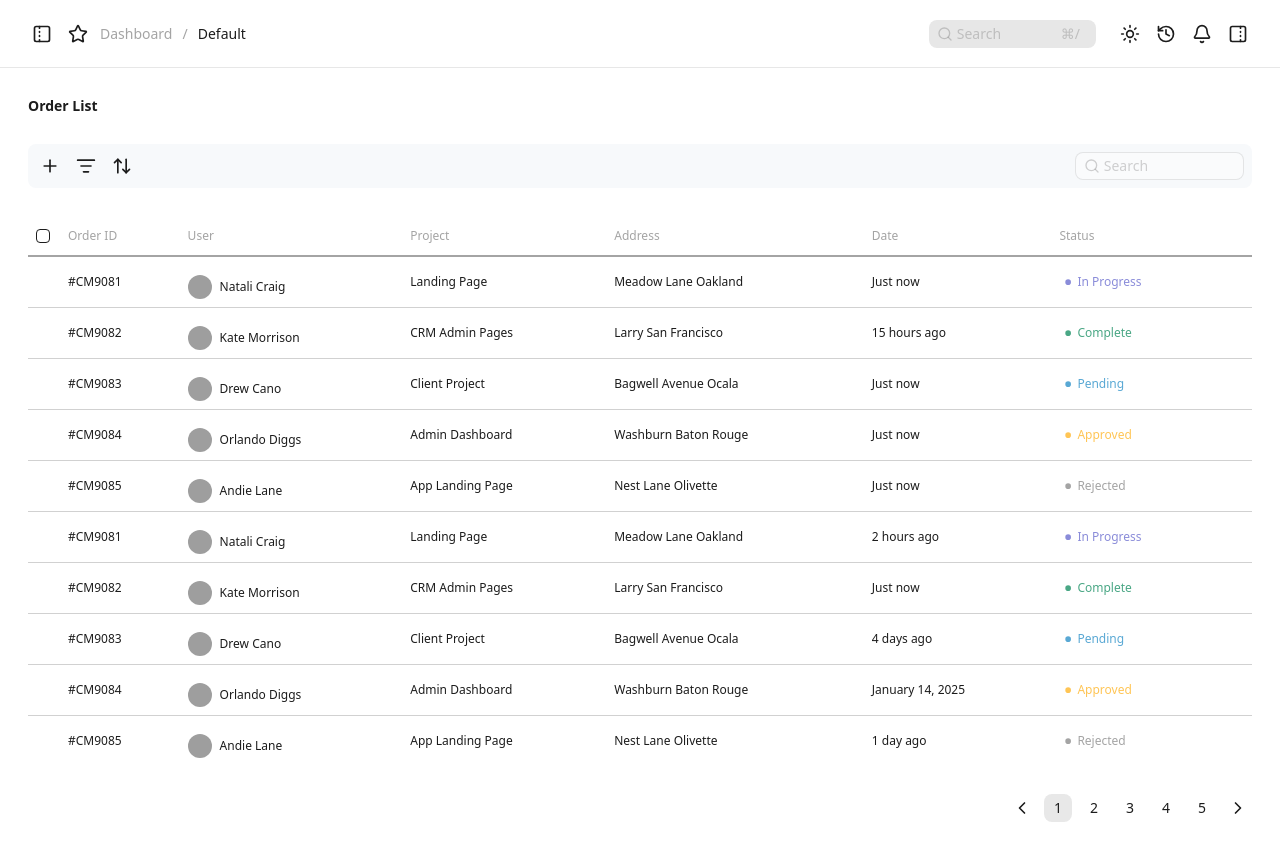
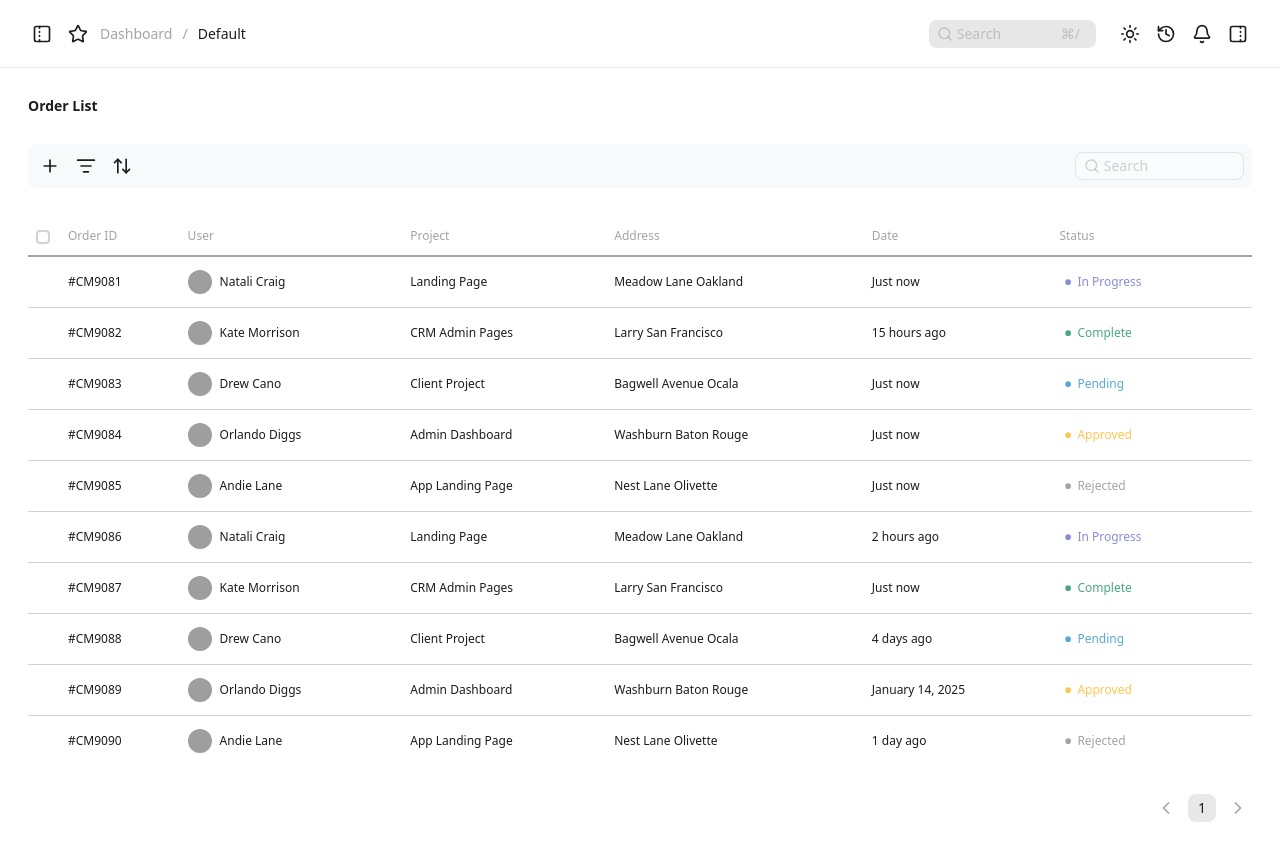
Before and after one commit to Autumn003/juspay-assignment, a React (Vite) app: page / in a window 1280 px wide. Built offline with nearby package versions, Linux system fonts and the light colour scheme; grey boxes are pictures that could not be loaded.

Commit message:
`Refactor Orders component and related files and added order slice`

```diff
--- a/src/components/content.tsx
+++ b/src/components/content.tsx
@@ -213,7 +213,142 @@ export const contacts = [
   },
 ];
 
-export const orderList = [
+// export const orderList = [
+//   {
+//     orderId: "#CM9081",
+//     userName: "Natali Craig",
+//     userImage: "Female15.png",
+//     projectName: "Landing Page",
+//     address: "Meadow Lane Oakland",
+//     date: new Date(),
+//     status: "IN_PROGRESS",
+//     status_text: "In Progress",
+//     status_color: "#8a8cd9",
+//   },
+//   {
+//     orderId: "#CM9082",
+//     userName: "Kate Morrison",
+//     userImage: "Female09.png",
+//     projectName: "CRM Admin Pages",
+//     address: "Larry San Francisco",
+//     date: "2026-01-15T17:59:10.123Z",
+//     status: "COMPLETE",
+//     status_text: "Complete",
+//     status_color: "#4aa785",
+//   },
+//   {
+//     orderId: "#CM9083",
+//     userName: "Drew Cano",
+//     userImage: "Male08.png",
+//     projectName: "Client Project",
+//     address: "Bagwell Avenue Ocala",
+//     date: "2026-01-16T17:59:10.123Z",
+//     status: "PENDING",
+//     status_text: "Pending",
+//     status_color: "#59a8d4",
+//   },
+//   {
+//     orderId: "#CM9084",
+//     userName: "Orlando Diggs",
+//     userImage: "Male06.png",
+//     projectName: "Admin Dashboard",
+//     address: "Washburn Baton Rouge",
+//     date: "2026-01-17T17:59:10.123Z",
+//     status: "APPROVED",
+//     status_text: "Approved",
+//     status_color: "#ffc555",
+//   },
+//   {
+//     orderId: "#CM9085",
+//     userName: "Andie Lane",
+//     userImage: "Female08.png",
+//     projectName: "App Landing Page",
+//     address: "Nest Lane Olivette",
+//     date: "2026-01-17T04:59:10.123Z",
+//     status: "REJECTED",
+//     status_text: "Rejected",
+//     status_color: "#1c1c1c",
+//     dark_status_color: "rgba(255, 255, 255, 0.4)",
+//   },
+//   {
+//     orderId: "#CM9086",
+//     userName: "Natali Craig",
+//     userImage: "Female15.png",
+//     projectName: "Landing Page",
+//     address: "Meadow Lane Oakland",
+//     date: "2026-01-16T07:10:10.123Z",
+//     status: "IN_PROGRESS",
+//     status_text: "In Progress",
+//     status_color: "#8a8cd9",
+//   },
+//   {
+//     orderId: "#CM9087",
+//     userName: "Kate Morrison",
+//     userImage: "Female09.png",
+//     projectName: "CRM Admin Pages",
+//     address: "Larry San Francisco",
+//     date: "2026-01-17T17:59:10.123Z",
+//     status: "COMPLETE",
+//     status_text: "Complete",
+//     status_color: "#4aa785",
+//   },
+//   {
+//     orderId: "#CM9088",
+//     userName: "Drew Cano",
+//     userImage: "Male08.png",
+//     projectName: "Client Project",
+//     address: "Bagwell Avenue Ocala",
+//     date: "2026-01-11T17:59:10.123Z",
+//     status: "PENDING",
+//     status_text: "Pending",
+//     status_color: "#59a8d4",
+//   },
+//   {
+//     orderId: "#CM9089",
+//     userName: "Orlando Diggs",
+//     userImage: "Male06.png",
+//     projectName: "Admin Dashboard",
+//     address: "Washburn Baton Rouge",
+//     date: "2025-01-14T17:59:10.123Z",
+//     status: "APPROVED",
+//     status_text: "Approved",
+//     status_color: "#ffc555",
+//   },
+//   {
+//     orderId: "#CM9090",
+//     userName: "Andie Lane",
+//     userImage: "Female08.png",
+//     projectName: "App Landing Page",
+//     address: "Nest Lane Olivette",
+//     date: "2026-01-14T17:59:10.123Z",
+//     status: "REJECTED",
+//     status_text: "Rejected",
+//     status_color: "#1c1c1c",
+//     dark_status_color: "rgba(255, 255, 255, 0.4)",
+//   },
+// ];
+
+export type OrderStatus =
+  | "IN_PROGRESS"
+  | "COMPLETE"
+  | "PENDING"
+  | "APPROVED"
+  | "REJECTED";
+
+export interface Order {
+  orderId: string;
+  userName: string;
+  userImage: string;
+  projectName: string;
+  address: string;
+  date: string | Date;
+  status: OrderStatus;
+  status_text: string;
+  status_color: string;
+  dark_status_color?: string;
+}
+
+export const initialOrders: Order[] = [
   {
     orderId: "#CM9081",
     userName: "Natali Craig",
@@ -271,7 +406,7 @@ export const orderList = [
     dark_status_color: "rgba(255, 255, 255, 0.4)",
   },
   {
-    orderId: "#CM9081",
+    orderId: "#CM9086",
     userName: "Natali Craig",
     userImage: "Female15.png",
     projectName: "Landing Page",
@@ -282,7 +417,7 @@ export const orderList = [
     status_color: "#8a8cd9",
   },
   {
-    orderId: "#CM9082",
+    orderId: "#CM9087",
     userName: "Kate Morrison",
     userImage: "Female09.png",
     projectName: "CRM Admin Pages",
@@ -293,7 +428,7 @@ export const orderList = [
     status_color: "#4aa785",
   },
   {
-    orderId: "#CM9083",
+    orderId: "#CM9088",
     userName: "Drew Cano",
     userImage: "Male08.png",
     projectName: "Client Project",
@@ -304,7 +439,7 @@ export const orderList = [
     status_color: "#59a8d4",
   },
   {
-    orderId: "#CM9084",
+    orderId: "#CM9089",
     userName: "Orlando Diggs",
     userImage: "Male06.png",
     projectName: "Admin Dashboard",
@@ -315,7 +450,7 @@ export const orderList = [
     status_color: "#ffc555",
   },
   {
-    orderId: "#CM9085",
+    orderId: "#CM9090",
     userName: "Andie Lane",
     userImage: "Female08.png",
     projectName: "App Landing Page",
--- a/src/components/header/header.tsx
+++ b/src/components/header/header.tsx
@@ -62,7 +62,7 @@ export default function Header() {
         </div>
       </div>
       <div className="flex items-center gap-5">
-        <SearchButton />
+        <SearchButton onClick={() => dispatch(openSearchbox())} />
         <div className="flex items-center gap-2">
           <button className="w-7 h-7 p-1" onClick={toggleTheme}>
             <Sun size={20} />
--- a/src/components/orders.tsx
+++ b/src/components/orders.tsx
@@ -1,6 +1,5 @@
 import { useState } from "react";
 import { cn, formatDate } from "../lib/utils";
-import { orderList } from "./content";
 import {
   Pagination,
   PaginationContent,
@@ -28,22 +27,77 @@ import {
 } from "lucide-react";
 import Button from "./ui/button";
 import SearchButton from "./ui/search-button";
+import { useAppDispatch, useAppSelector } from "../redux/hooks";
+import { createOrder } from "../redux/slices/order-slice";
 
 export default function Orders() {
+  const orderList = useAppSelector((state) => state.order.orders);
+  const dispatch = useAppDispatch();
   const [selectedRows, setSelectedRows] = useState<Set<string>>(new Set());
+
+  const [reverse, setReverse] = useState(false);
+  const [sortByDate, setSortByDate] = useState(false);
+
+  const orders = (() => {
+    let data = [...orderList];
+
+    if (sortByDate) {
+      data.sort(
+        (a, b) => new Date(b.date).getTime() - new Date(a.date).getTime()
+      );
+    }
+
+    if (reverse) {
+      data.reverse();
+    }
+
+    return data;
+  })();
+
+  const handleReverse = () => {
+    setReverse((prev) => !prev);
+  };
+  const handleSortByDate = () => {
+    setSortByDate((prev) => !prev);
+  };
+
+  const ITEMS_PER_PAGE = 10;
+  const [page, setPage] = useState(1);
+
+  const totalPages = Math.ceil(orders.length / ITEMS_PER_PAGE);
+
+  const paginatedOrders = orders.slice(
+    (page - 1) * ITEMS_PER_PAGE,
+    page * ITEMS_PER_PAGE
+  );
+
   return (
     <div className="flex flex-col gap-7 w-full">
       <p className="text-sm font-semibold">Order List</p>
       <div className="bg-primary-light flex items-center justify-between gap-4 p-2 rounded-lg">
         <div className="flex items-center gap-2">
-          <Button>
+          <Button
+            onClick={() =>
+              dispatch(
+                createOrder({
+                  userName: "John Doe",
+                  userImage: "Male01.png",
+                  projectName: "New Dashboard",
+                  address: "San Jose, CA",
+                  status: "IN_PROGRESS",
+                  status_text: "In Progress",
+                  status_color: "#8a8cd9",
+                })
+              )
+            }
+          >
             <Plus size={20} />
           </Button>
           <Button>
-            <ListFilter size={20} />
+            <ListFilter size={20} onClick={handleSortByDate} />
           </Button>
           <Button>
-            <ArrowUpDown size={20} />
+            <ArrowUpDown size={20} onClick={handleReverse} />
           </Button>
         </div>
         <SearchButton
@@ -57,13 +111,16 @@ export default function Orders() {
             <TableRow className="border-foreground/40 text-xs">
               <TableHead className="w-8">
                 <Checkbox
+                  className="border-2 border-foreground/20"
                   checked={
-                    selectedRows.size === orderList.length &&
-                    orderList.length > 0
+                    selectedRows.size === paginatedOrders.length &&
+                    paginatedOrders.length > 0
                   }
                   onCheckedChange={(checked) => {
                     if (checked) {
-                      setSelectedRows(new Set(orderList.map((o) => o.orderId)));
+                      setSelectedRows(
+                        new Set(paginatedOrders.map((o) => o.orderId))
+                      );
                     } else {
                       setSelectedRows(new Set());
                     }
@@ -92,7 +149,7 @@ export default function Orders() {
           </TableHeader>
 
           <TableBody>
-            {orderList.map((order) => (
+            {paginatedOrders.map((order) => (
               <TableRow
                 key={order.orderId}
                 className="border-foreground/20 text-xs group hover:bg-primary-light"
@@ -100,7 +157,7 @@ export default function Orders() {
               >
                 <TableCell className="w-8 rounded-l-lg">
                   <Checkbox
-                    className="hidden group-hover:block data-[state=checked]:block"
+                    className="md:hidden md:group-hover:block block border-2 border-foreground/20 data-[state=checked]:block"
                     checked={selectedRows.has(order.orderId)}
                     onCheckedChange={(checked) => {
                       const newSet = new Set(selectedRows);
@@ -113,12 +170,14 @@ export default function Orders() {
                 </TableCell>
 
                 <TableCell>{order.orderId}</TableCell>
-                <TableCell className="flex items-center gap-2">
+                <TableCell>
+                  <div className="flex items-center gap-2">
                     <img
                       src="https://i.pravatar.cc/300"
-                    className="h-6 w-6 rounded-full"
+                      className="h-6 w-6 rounded-full md:block hidden"
                     />
                     {order.userName}
+                  </div>
                 </TableCell>
                 <TableCell>{order.projectName}</TableCell>
                 <TableCell>
@@ -158,38 +217,92 @@ export default function Orders() {
         </Table>
       </div>
       <div className="ml-auto">
-        <OrdersPagination />
+        {/* <OrdersPagination /> */}
+        <OrdersPagination
+          page={page}
+          setPage={setPage}
+          totalPages={totalPages}
+        />
       </div>
     </div>
   );
 }
 
-function OrdersPagination() {
+// function OrdersPagination() {
+//   return (
+//     <Pagination>
+//       <PaginationContent className="gap-2">
+//         <PaginationItem>
+//           <PaginationPrevious href="#" />
+//         </PaginationItem>
+//         <PaginationItem>
+//           <PaginationLink href="#" isActive>
+//             1
+//           </PaginationLink>
+//         </PaginationItem>
+//         <PaginationItem>
+//           <PaginationLink href="#">2</PaginationLink>
+//         </PaginationItem>
+//         <PaginationItem>
+//           <PaginationLink href="#">3</PaginationLink>
+//         </PaginationItem>
+//         <PaginationItem>
+//           <PaginationLink href="#">4</PaginationLink>
+//         </PaginationItem>
+//         <PaginationItem>
+//           <PaginationLink href="#">5</PaginationLink>
+//         </PaginationItem>
+//         <PaginationItem>
+//           <PaginationNext href="#" />
+//         </PaginationItem>
+//       </PaginationContent>
+//     </Pagination>
+//   );
+// }
+
+function OrdersPagination({
+  page,
+  setPage,
+  totalPages,
+}: {
+  page: number;
+  setPage: (p: number) => void;
+  totalPages: number;
+}) {
   return (
     <Pagination>
       <PaginationContent className="gap-2">
+        {/* Previous */}
         <PaginationItem>
-          <PaginationPrevious href="#" />
+          <PaginationPrevious
+            onClick={() => page > 1 && setPage(page - 1)}
+            className={page === 1 ? "pointer-events-none opacity-40" : ""}
+          />
         </PaginationItem>
-        <PaginationItem>
-          <PaginationLink href="#" isActive>
-            1
+
+        {/* Page numbers */}
+        {Array.from({ length: totalPages }).map((_, i) => {
+          const pageNumber = i + 1;
+          return (
+            <PaginationItem key={pageNumber}>
+              <PaginationLink
+                isActive={page === pageNumber}
+                onClick={() => setPage(pageNumber)}
+              >
+                {pageNumber}
               </PaginationLink>
             </PaginationItem>
+          );
+        })}
+
+        {/* Next */}
         <PaginationItem>
-          <PaginationLink href="#">2</PaginationLink>
-        </PaginationItem>
-        <PaginationItem>
-          <PaginationLink href="#">3</PaginationLink>
-        </PaginationItem>
-        <PaginationItem>
-          <PaginationLink href="#">4</PaginationLink>
-        </PaginationItem>
-        <PaginationItem>
-          <PaginationLink href="#">5</PaginationLink>
-        </PaginationItem>
-        <PaginationItem>
-          <PaginationNext href="#" />
+          <PaginationNext
+            onClick={() => page < totalPages && setPage(page + 1)}
+            className={
+              page === totalPages ? "pointer-events-none opacity-40" : ""
+            }
+          />
         </PaginationItem>
       </PaginationContent>
     </Pagination>
--- a/src/components/ui/search-button.tsx
+++ b/src/components/ui/search-button.tsx
@@ -1,20 +1,20 @@
 import { Search } from "lucide-react";
-import { useAppDispatch } from "../../redux/hooks";
-import { openSearchbox } from "../../redux/slices/ui-slice";
 import { cn } from "../../lib/utils";
+import Button from "./button";
 
 export default function SearchButton({
   className,
   CMDClassName,
+  onClick,
 }: {
   className?: string;
   CMDClassName?: string;
+  onClick?: () => void;
 }) {
-  const dispatch = useAppDispatch();
   return (
     <div>
       <button
-        onClick={() => dispatch(openSearchbox())}
+        onClick={onClick}
         className={cn(
           "items-center justify-between py-1 px-2 rounded-lg bg-foreground/10 text-foreground/20 md:flex hidden h-7",
           className
@@ -33,12 +33,9 @@ export default function SearchButton({
           <p>⌘/</p>
         </div>
       </button>
-      <button
-        className="w-7 h-7 p-1 md:hidden block"
-        onClick={() => dispatch(openSearchbox())}
-      >
+      <Button className="w-7 h-7 p-1 md:hidden block" onClick={onClick}>
         <Search size={20} />
-      </button>
+      </Button>
     </div>
   );
 }
--- /dev/null
+++ b/src/redux/slices/order-slice.ts
@@ -0,0 +1,32 @@
+import { createSlice, type PayloadAction } from "@reduxjs/toolkit";
+import { initialOrders, type Order } from "../../components/content";
+
+interface OrderState {
+  orders: Order[];
+}
+
+const initialState: OrderState = {
+  orders: initialOrders,
+};
+
+const orderSlice = createSlice({
+  name: "order",
+  initialState,
+  reducers: {
+    createOrder: (
+      state,
+      action: PayloadAction<Omit<Order, "orderId" | "date">>
+    ) => {
+      const newOrder: Order = {
+        ...action.payload,
+        orderId: `#CM${Math.floor(9000 + Math.random() * 1000)}`,
+        date: new Date(),
+      };
+
+      state.orders.unshift(newOrder);
+    },
+  },
+});
+
+export const { createOrder } = orderSlice.actions;
+export default orderSlice.reducer;
--- a/src/redux/store/index.ts
+++ b/src/redux/store/index.ts
@@ -1,11 +1,13 @@
 import { configureStore } from "@reduxjs/toolkit";
 import uiSlice from "../slices/ui-slice.ts";
 import navigationSlice from "../slices/navigation-slice.ts";
+import orderSlice from "../slices/order-slice.ts";
 
 export const store = configureStore({
   reducer: {
     ui: uiSlice,
     navigation: navigationSlice,
+    order: orderSlice,
   },
 });
 
```
Lines whose indentation alone changed are shown as unchanged.
